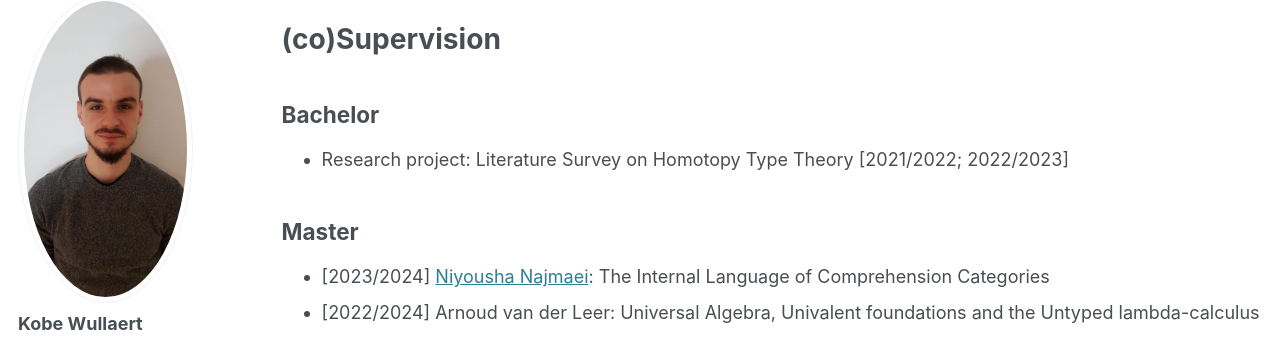
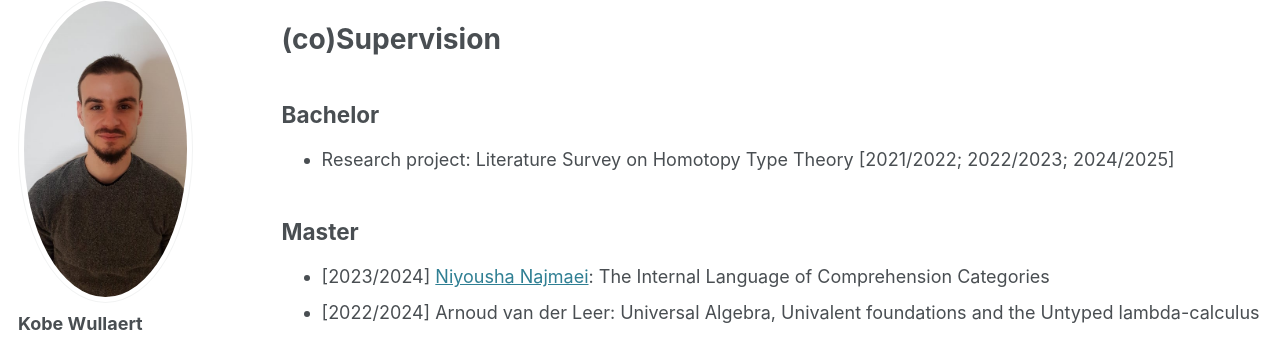
Before and after one commit to KobeWullaert/KobeWullaert.github.io, a Jekyll site: the page built from _pages/teaching.md, in a window 1280 px wide and 900 px high, scrolled down 475 px. Shown: the part 111-452 px from the top of the window. Built offline with Jekyll 4.4.1, drawn with Linux system fonts in a browser that asks for light colours.

Commit message:
Update teaching

```diff
--- a/_pages/teaching.md
+++ b/_pages/teaching.md
@@ -24,7 +24,7 @@ The course repository for "Category Theory for Programmers" is maintained at [Gi
 
 ## Bachelor
 
-- Research project: Literature Survey on Homotopy Type Theory [2021/2022; 2022/2023]
+- Research project: Literature Survey on Homotopy Type Theory [2021/2022; 2022/2023; 2024/2025]
 
 ## Master
 
```
